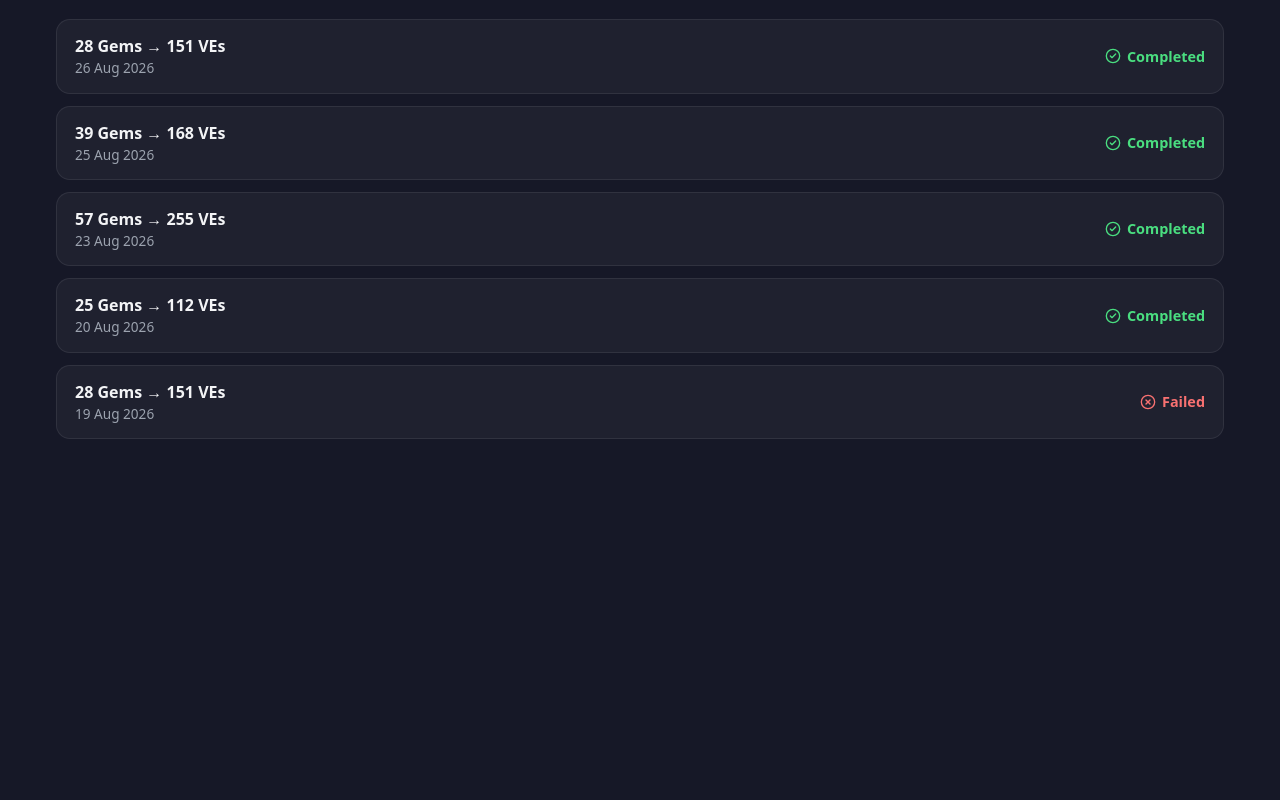
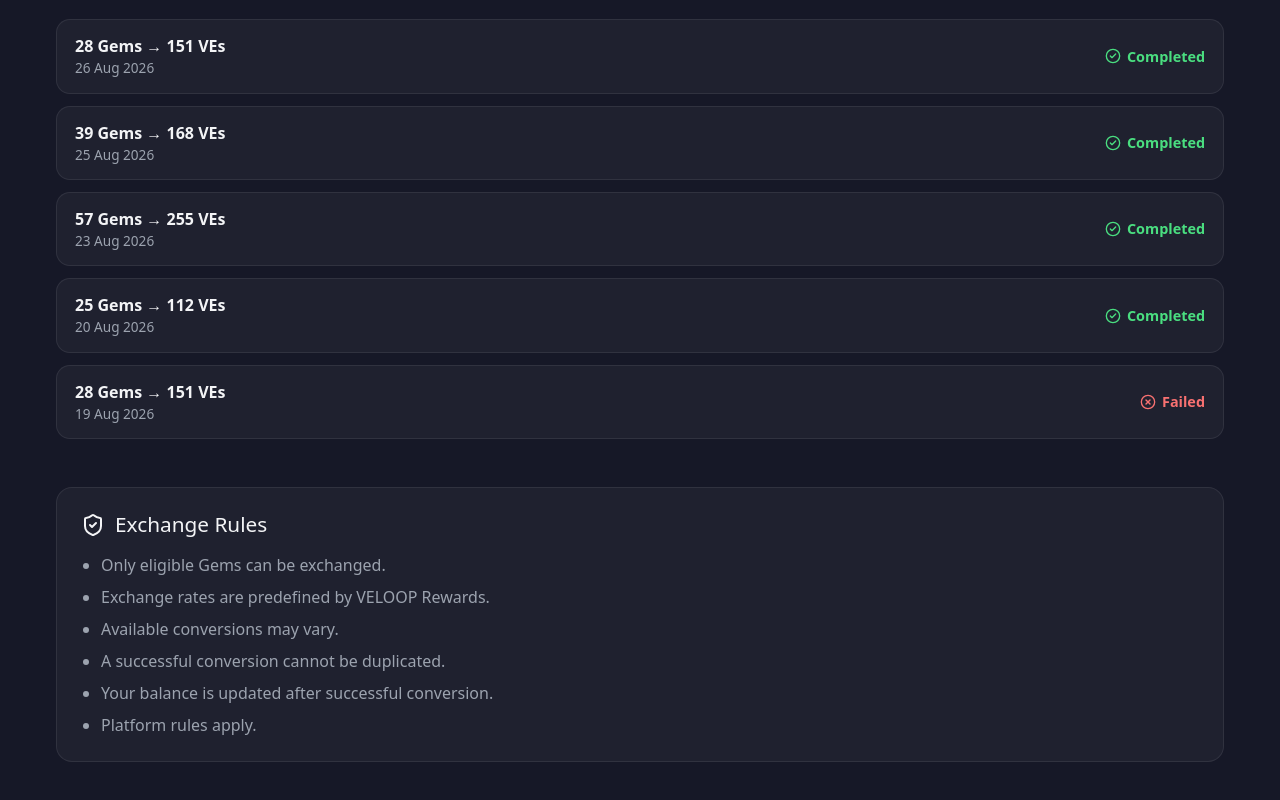
Before and after one commit to disha1121/veloop-exchange-center, a React (Vite) app: page / in a window 1280 px wide. Shown: the part 1071-1871 px from the top of the page. Before the commit the page ends 1574 px from the top, so only its background shows below. Built offline with nearby package versions, Linux system fonts and the light colour scheme.

Commit message:
Add ExchangeRules section

```diff
--- /dev/null
+++ b/src/components/exchange/ExchangeRules.jsx
@@ -0,0 +1,20 @@
+import { ShieldCheck } from 'lucide-react';
+import styles from './ExchangeRules.module.css';
+
+function ExchangeRules({ rules }) {
+  return (
+    <section className={styles.section} aria-labelledby="rules-title">
+      <h2 id="rules-title" className={styles.heading}>
+        <ShieldCheck aria-hidden="true" /> Exchange Rules
+      </h2>
+
+      <ul className={styles.list}>
+        {rules.map((rule) => (
+          <li key={rule}>{rule}</li>
+        ))}
+      </ul>
+    </section>
+  );
+}
+
+export default ExchangeRules;
--- /dev/null
+++ b/src/components/exchange/ExchangeRules.module.css
@@ -0,0 +1,23 @@
+.section {
+  margin-top: 48px;
+  padding: 24px;
+  border-radius: 16px;
+  background: rgba(255, 255, 255, 0.04);
+  border: 1px solid rgba(255, 255, 255, 0.08);
+}
+
+.heading {
+  display: flex;
+  align-items: center;
+  gap: 10px;
+  margin-bottom: 16px;
+  font-size: 1.3rem;
+}
+
+.list {
+  display: grid;
+  gap: 8px;
+  margin: 0;
+  padding-left: 20px;
+  color: #9ca3af;
+}
--- a/src/pages/ExchangeCenter/ExchangeCenter.jsx
+++ b/src/pages/ExchangeCenter/ExchangeCenter.jsx
@@ -1,11 +1,12 @@
 import { useState, useCallback } from 'react';
-import { initialBalance, exchangeOptions, conversionHistory, exchangeSteps } from '../../data/exchangeData';
+import { initialBalance, exchangeOptions, conversionHistory, exchangeSteps, exchangeRules } from '../../data/exchangeData';
 import ExchangeHero from '../../components/exchange/ExchangeHero';
 import BalanceOverview from '../../components/exchange/BalanceOverview';
 import ExchangeCard from '../../components/exchange/ExchangeCard';
 import ExchangeModal from '../../components/exchange/ExchangeModal';
 import ExchangeHistory from '../../components/exchange/ExchangeHistory';
 import HowExchangeWorks from '../../components/exchange/HowExchangeWorks';
+import ExchangeRules from '../../components/exchange/ExchangeRules';
 import styles from './ExchangeCenter.module.css';
 
 function ExchangeCenter() {
@@ -76,6 +77,7 @@ function ExchangeCenter() {
       </section>
 <HowExchangeWorks steps={exchangeSteps} />
       <ExchangeHistory history={history} />
+      <ExchangeRules rules={exchangeRules} />
 
       {selectedOption && (
         <ExchangeModal
```
